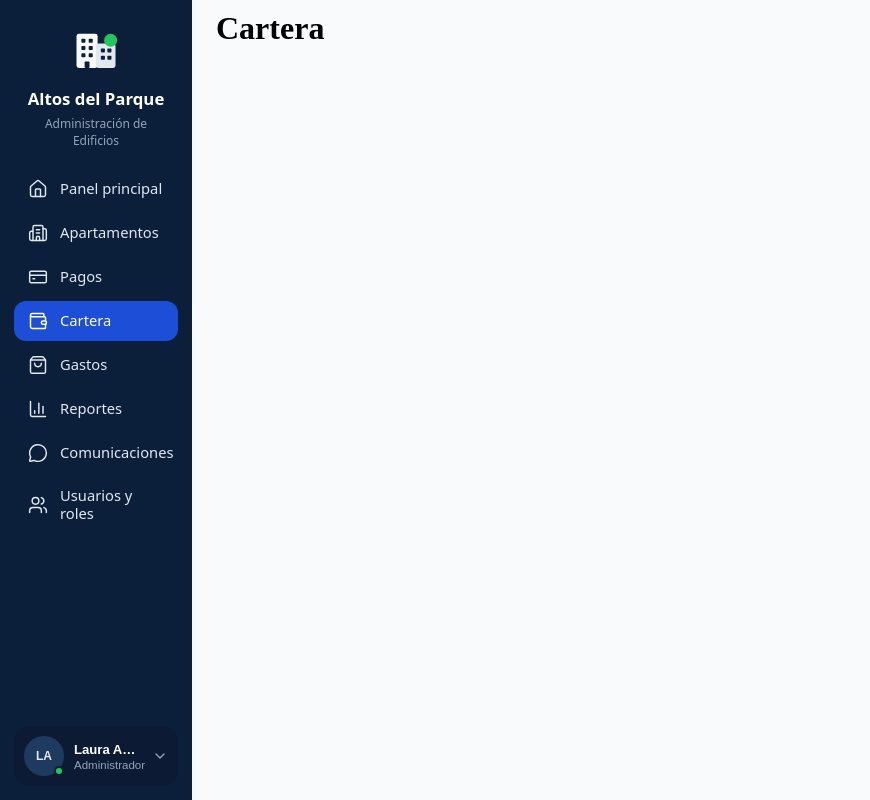
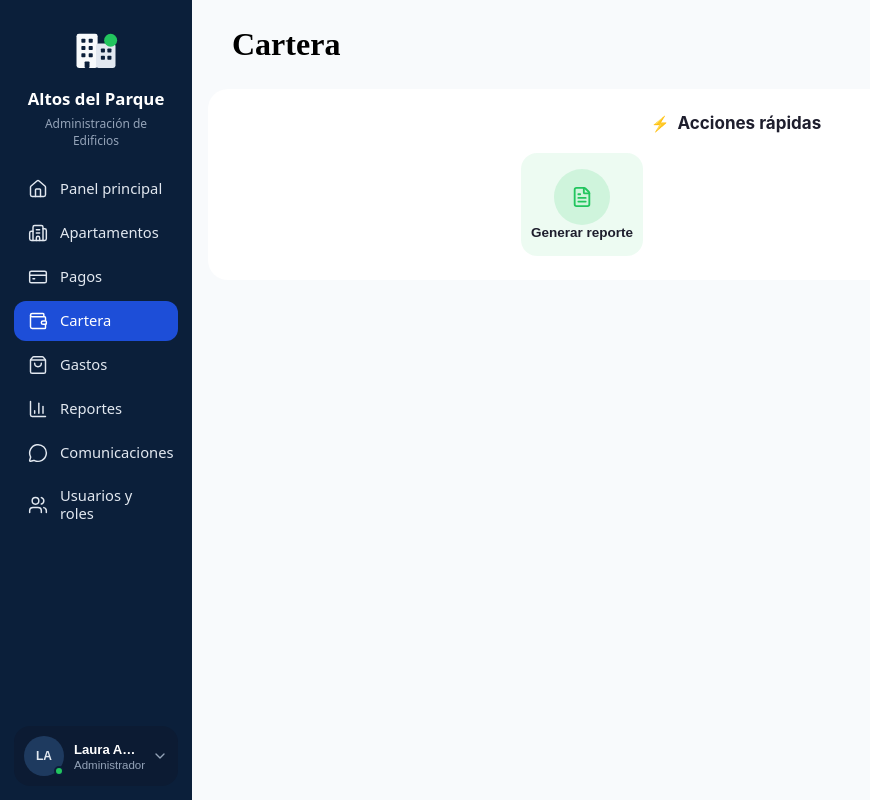
Before and after one commit to StartupName/admin-software, a React (Vite) app: page /wallet in a window 1280 px wide. Shown: the whole page, without its empty margins (0-870 px from the left). Built offline with nearby package versions, Linux system fonts and the light colour scheme.

Commit message:
feat(modules-wallet): reuse quick actions with js data

```diff
--- a/src/modules/wallet/Wallet.css
+++ b/src/modules/wallet/Wallet.css
@@ -1,3 +1,13 @@
+.wallet {
+  display: flex;
+  flex-direction: column;
+  gap: 16px;
+  padding: 16px;
+  background: #f8fafc;
+  min-height: 100vh;
+  box-sizing: border-box;
+}
+
 .wallet-table{
     min-height: 0;
     margin: 10px 24px;
--- a/src/modules/wallet/Wallet.jsx
+++ b/src/modules/wallet/Wallet.jsx
@@ -1,12 +1,15 @@
 import './Wallet.css'
+import QuickActionsComponent from '../dashboard/components/QuickActionsComponent/QuickActionsComponent'
+import { quickActionsData } from './component/QuickActions/example_data.js'
 
 export default function Wallet(){
     return (
-        <>
+        <div className="wallet">
             <div className="wallet-table">
                 {/* Put the table componente here */}
                 <h1>Cartera</h1>
             </div>
-        </>
+            <QuickActionsComponent actions={quickActionsData} />
+        </div>
     )
 }
--- /dev/null
+++ b/src/modules/wallet/component/QuickActions/example_data.js
@@ -0,0 +1,5 @@
+import { FileText } from 'lucide-react';
+
+export const quickActionsData = [
+  { id: 1, title: 'Generar reporte', icon: FileText, color: '#22C55E' },
+];
--- /dev/null
+++ b/src/modules/wallet/components/QuickActions/example_data.js
@@ -0,0 +1,5 @@
+import { FileText } from 'lucide-react';
+
+export const quickActionsData = [
+  { id: 1, title: 'Generar reporte', icon: FileText, color: '#22C55E' },
+];
```
